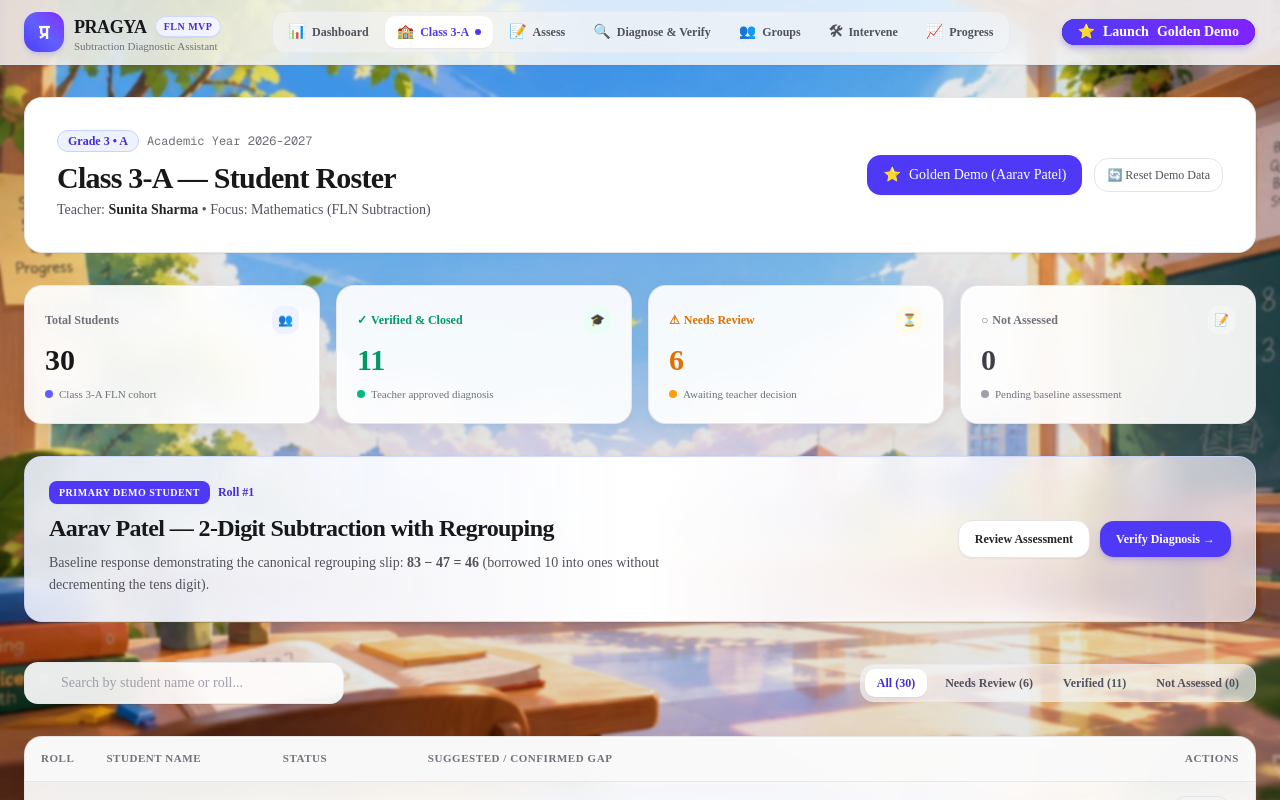
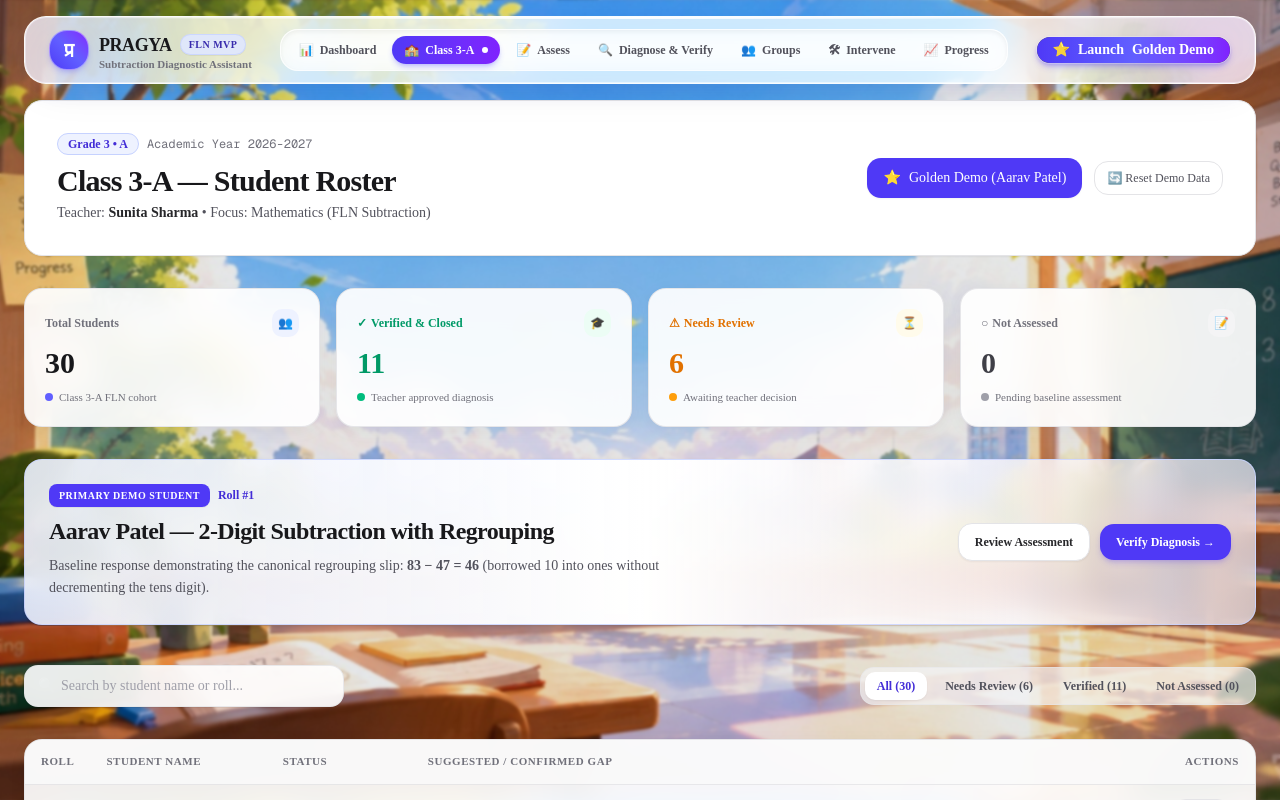
Before and after one commit to AnkitYadav10533/PRAGYA_AI, a Next.js app: page /class in a window 1280 px wide. Shown: the top 800 px of the page. Built offline with nearby package versions, Linux system fonts and the light colour scheme.

Commit message:
feat(ui): convert top navigation into floating glassmorphism island with JS scroll effect

```diff
--- a/app/globals.css
+++ b/app/globals.css
@@ -194,3 +194,43 @@
   background-attachment: fixed;
   background-repeat: no-repeat;
 }
+
+/* Floating Island Glassmorphism Navbar */
+.glass-floating-island {
+  background: rgba(255, 255, 255, 0.78);
+  backdrop-filter: blur(20px) saturate(180%);
+  -webkit-backdrop-filter: blur(20px) saturate(180%);
+  border: 1px solid rgba(255, 255, 255, 0.85);
+  box-shadow:
+    0 20px 40px -15px rgba(0, 0, 0, 0.08),
+    0 0 0 1px rgba(255, 255, 255, 0.5) inset,
+    0 10px 25px -5px rgba(99, 102, 241, 0.12);
+  transition: all 0.35s cubic-bezier(0.16, 1, 0.3, 1);
+}
+
+.dark .glass-floating-island {
+  background: rgba(18, 18, 24, 0.78);
+  border: 1px solid rgba(255, 255, 255, 0.14);
+  box-shadow:
+    0 20px 40px -15px rgba(0, 0, 0, 0.5),
+    0 0 0 1px rgba(255, 255, 255, 0.08) inset,
+    0 10px 25px -5px rgba(99, 102, 241, 0.22);
+}
+
+.glass-floating-island-scrolled {
+  background: rgba(255, 255, 255, 0.92);
+  backdrop-filter: blur(28px) saturate(200%);
+  -webkit-backdrop-filter: blur(28px) saturate(200%);
+  box-shadow:
+    0 25px 50px -12px rgba(0, 0, 0, 0.15),
+    0 0 0 1px rgba(255, 255, 255, 0.7) inset,
+    0 14px 28px -4px rgba(99, 102, 241, 0.18);
+}
+
+.dark .glass-floating-island-scrolled {
+  background: rgba(15, 15, 20, 0.92);
+  box-shadow:
+    0 25px 50px -12px rgba(0, 0, 0, 0.75),
+    0 0 0 1px rgba(255, 255, 255, 0.18) inset,
+    0 14px 28px -4px rgba(99, 102, 241, 0.3);
+}
--- a/components/shared/Navbar.tsx
+++ b/components/shared/Navbar.tsx
@@ -2,13 +2,28 @@
 
 import Link from 'next/link';
 import { usePathname } from 'next/navigation';
-import React from 'react';
+import React, { useEffect, useState } from 'react';
 
 import { Button } from '@/components/shared/Button';
 import { cn } from '@/lib/utils';
 
 export function Navbar() {
   const pathname = usePathname();
+  const [isScrolled, setIsScrolled] = useState(false);
+
+  // JS Scroll listener for dynamic glassmorphism island effect
+  useEffect(() => {
+    const handleScroll = () => {
+      if (window.scrollY > 20) {
+        setIsScrolled(true);
+      } else {
+        setIsScrolled(false);
+      }
+    };
+
+    window.addEventListener('scroll', handleScroll, { passive: true });
+    return () => window.removeEventListener('scroll', handleScroll);
+  }, []);
 
   const navLinks = [
     { href: '/dashboard', label: 'Dashboard', icon: '📊' },
@@ -21,22 +36,36 @@ export function Navbar() {
   ];
 
   return (
-    <header className="sticky top-0 z-40 w-full border-b border-zinc-200/80 dark:border-zinc-800/80 bg-white/80 dark:bg-zinc-950/80 backdrop-blur-xl shadow-xs transition-colors">
-      <div className="max-w-7xl mx-auto px-4 sm:px-6 h-16 flex items-center justify-between gap-4">
+    <header className="sticky top-3 sm:top-4 z-50 w-full max-w-7xl mx-auto px-3 sm:px-6 transition-all duration-300">
+      <div
+        className={cn(
+          'relative rounded-2xl sm:rounded-3xl transition-all duration-300 px-4 sm:px-6 py-2.5 sm:py-3 flex items-center justify-between gap-3 overflow-hidden',
+          isScrolled
+            ? 'glass-floating-island-scrolled scale-[0.99] py-2 sm:py-2.5'
+            : 'glass-floating-island'
+        )}
+      >
+        {/* Top Glass Specular Glare Line */}
+        <div className="absolute inset-x-8 top-0 h-[1.5px] bg-gradient-to-r from-transparent via-white/90 dark:via-white/30 to-transparent pointer-events-none" />
+
+        {/* Ambient Glow Blob */}
+        <div className="absolute -left-10 -top-10 w-40 h-40 bg-indigo-500/10 dark:bg-indigo-500/20 rounded-full blur-2xl pointer-events-none" />
+        <div className="absolute -right-10 -bottom-10 w-40 h-40 bg-purple-500/10 dark:bg-purple-500/20 rounded-full blur-2xl pointer-events-none" />
+
         {/* Brand Logo & Name */}
-        <div className="flex items-center gap-3">
+        <div className="relative z-10 flex items-center gap-3">
           <Link href="/" className="flex items-center gap-2.5 group">
-            <div className="w-10 h-10 rounded-xl bg-gradient-to-tr from-indigo-600 via-indigo-500 to-violet-600 flex items-center justify-center text-white font-extrabold text-xl shadow-md shadow-indigo-500/20 group-hover:scale-105 group-hover:shadow-indigo-500/30 transition-all duration-200">
+            <div className="w-9 h-9 sm:w-10 sm:h-10 rounded-2xl bg-gradient-to-tr from-indigo-600 via-indigo-500 to-violet-600 flex items-center justify-center text-white font-black text-xl shadow-md shadow-indigo-500/25 group-hover:scale-105 group-hover:shadow-indigo-500/40 transition-all duration-300 border border-white/40">
               प्र
             </div>
             <div>
-              <span className="text-lg font-black tracking-tight text-zinc-900 dark:text-zinc-50 flex items-center gap-2">
+              <span className="text-base sm:text-lg font-black tracking-tight text-zinc-900 dark:text-zinc-50 flex items-center gap-2">
                 PRAGYA
-                <span className="text-[10px] uppercase font-bold tracking-wider px-2 py-0.5 rounded-full bg-gradient-to-r from-indigo-50 to-violet-50 text-indigo-700 dark:from-indigo-950/80 dark:to-violet-950/80 dark:text-indigo-300 border border-indigo-200/80 dark:border-indigo-800/80 shadow-2xs">
+                <span className="text-[10px] uppercase font-bold tracking-wider px-2 py-0.5 rounded-full bg-indigo-100/90 text-indigo-800 dark:bg-indigo-950/80 dark:text-indigo-300 border border-indigo-200/80 dark:border-indigo-800/80 shadow-2xs">
                   FLN MVP
                 </span>
               </span>
-              <p className="text-[11px] font-medium text-zinc-500 dark:text-zinc-400 leading-none hidden sm:block">
+              <p className="text-[10px] sm:text-[11px] font-bold text-zinc-500 dark:text-zinc-400 leading-none hidden md:block">
                 Subtraction Diagnostic Assistant
               </p>
             </div>
@@ -44,7 +73,7 @@ export function Navbar() {
         </div>
 
         {/* Navigation Links */}
-        <nav className="hidden lg:flex items-center gap-1 bg-zinc-100/60 dark:bg-zinc-900/60 p-1 rounded-xl border border-zinc-200/60 dark:border-zinc-800/60">
+        <nav className="relative z-10 hidden lg:flex items-center gap-1 bg-white/60 dark:bg-zinc-900/60 p-1.5 rounded-2xl border border-white/60 dark:border-zinc-800/80 backdrop-blur-md shadow-inner">
           {navLinks.map((link) => {
             const isActive = pathname.startsWith(link.href);
             return (
@@ -52,16 +81,16 @@ export function Navbar() {
                 key={link.href}
                 href={link.href}
                 className={cn(
-                  'px-3 py-1.5 rounded-lg text-xs font-semibold transition-all duration-150 flex items-center gap-1.5',
+                  'px-3 py-1.5 rounded-xl text-xs font-extrabold transition-all duration-200 flex items-center gap-1.5 relative',
                   isActive
-                    ? 'bg-white dark:bg-zinc-800 text-indigo-600 dark:text-indigo-400 shadow-xs'
-                    : 'text-zinc-600 dark:text-zinc-400 hover:text-zinc-900 dark:hover:text-zinc-100 hover:bg-white/50 dark:hover:bg-zinc-800/40'
+                    ? 'bg-gradient-to-r from-indigo-600 to-violet-600 text-white shadow-md shadow-indigo-500/30'
+                    : 'text-zinc-600 dark:text-zinc-300 hover:text-zinc-900 dark:hover:text-zinc-50 hover:bg-white/80 dark:hover:bg-zinc-800/60'
                 )}
               >
-                <span className="text-sm">{link.icon}</span>
+                <span className="text-xs">{link.icon}</span>
                 <span>{link.label}</span>
                 {isActive && (
-                  <span className="w-1.5 h-1.5 rounded-full bg-indigo-600 dark:bg-indigo-400 animate-pulse" />
+                  <span className="w-1.5 h-1.5 rounded-full bg-white animate-pulse ml-0.5" />
                 )}
               </Link>
             );
@@ -69,19 +98,18 @@ export function Navbar() {
         </nav>
 
         {/* Golden Demo Quick Action */}
-        <div className="flex items-center gap-2">
+        <div className="relative z-10 flex items-center gap-2">
           <Link href="/assess?studentId=s-01">
             <Button
               size="sm"
-              className="bg-gradient-to-r from-indigo-600 to-violet-600 hover:from-indigo-500 hover:to-violet-500 text-white font-semibold shadow-md shadow-indigo-600/20 hover:shadow-indigo-600/30 transition-all duration-200 text-xs sm:text-sm px-3.5 sm:px-4 py-2 rounded-xl flex items-center gap-2 hover:-translate-y-0.5 active:translate-y-0"
+              className="bg-gradient-to-r from-indigo-600 via-indigo-500 to-violet-600 hover:from-indigo-500 hover:to-violet-500 text-white font-extrabold shadow-md shadow-indigo-600/30 hover:shadow-indigo-600/40 transition-all duration-200 text-xs sm:text-sm px-3.5 sm:px-4 py-2 rounded-xl flex items-center gap-2 hover:-translate-y-0.5 active:translate-y-0 border border-white/30"
             >
-              <span className="text-amber-300">⭐</span>
+              <span className="text-amber-300 animate-pulse">⭐</span>
               <span className="hidden sm:inline">Launch</span> Golden Demo
             </Button>
           </Link>
         </div>
       </div>
     </header>
-
   );
 }
```
